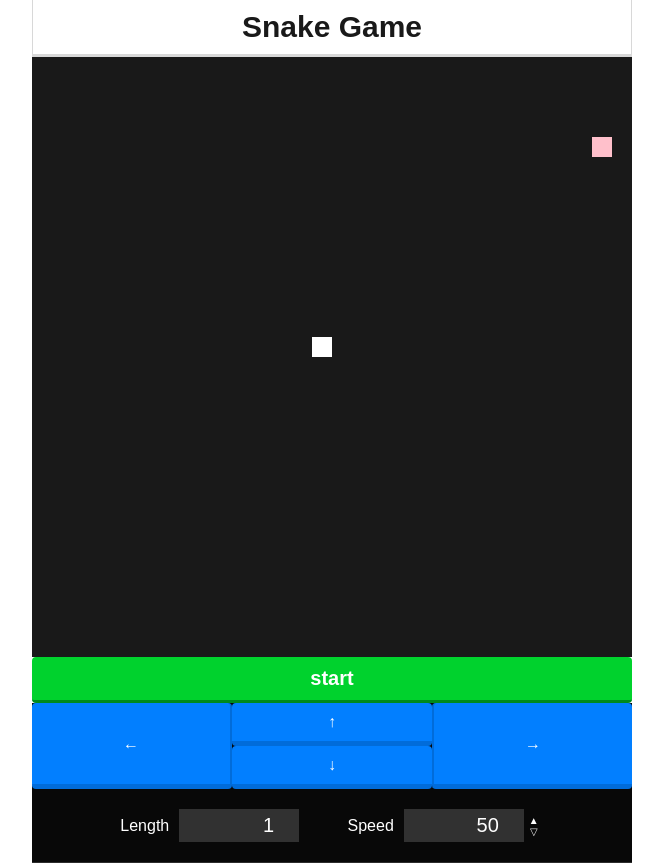
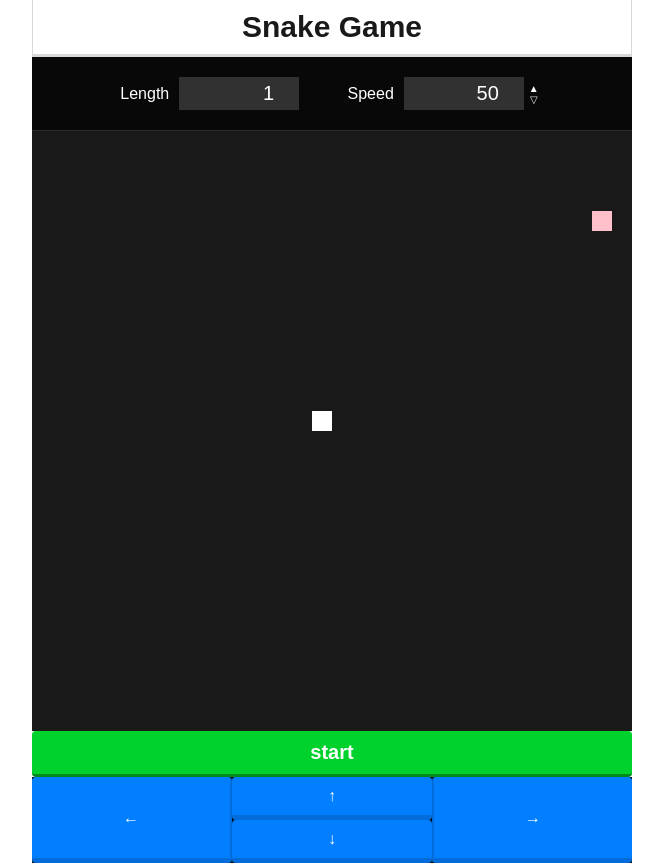
Before and after one commit to version-1/react-snake-game, a React (Create React App) app: page / in a window 1280 px wide. Shown: the whole page, without its empty margins (308-971 px from the left). Built offline with nearby package versions, Linux system fonts and the light colour scheme.

Commit message:
レイアウト変更

```diff
--- a/src/App.js
+++ b/src/App.js
@@ -1,6 +1,9 @@
 import React, { Component } from 'react';
 import Field from './components/Field';
-import Pannel from './components/Pannel';
+import Status from './components/Status';
+import Info from './components/Info';
+import Move from './components/Move';
+import Header from './components/Header';
 import {
   SIZE,
   START_X,
@@ -13,7 +16,6 @@ import {
 } from './Constant';
 import { MAP_KEY_DIRECTION, isBannedDirection, move } from './Directions';
 import { getIndex, isSelf, isFood, newDots, initDots } from './Helper';
-import Status from './components/panels/Status';
 
 class App extends Component {
   constructor(props) {
@@ -139,8 +141,14 @@ class App extends Component {
     } = this.state;
     return (
       <div className="app">
-        <div className={`header width-${width}`}>
-          <h1 className="h1">Snake Game</h1>
+        {status != 'starting' && <Header width={width} />}
+        <div className={`pannel-header width-${this.width}`}>
+          <Info
+            setSpeed={this.setSpeed}
+            interval={interval}
+            length={length}
+            status={status}
+          />
         </div>
         <Field
           dots={dots}
@@ -158,18 +166,11 @@ class App extends Component {
           stop={this.suspended}
           width={width}
         />
-        <Pannel
-          interval={interval}
-          width={width}
-          setDirection={direction => this.setDirection(direction)}
-          setSpeed={this.setSpeed.bind(this)}
-          start={this.start}
-          stop={this.suspended}
-          restart={this.restart}
-          clear={this.clear}
-          status={status}
-          length={length}
-        />
+        <div className={`pannel width-${width}`}>
+          <div className="pannel-body">
+            <Move setDirection={this.setDirection} />
+          </div>
+        </div>
       </div>
     );
   }
--- /dev/null
+++ b/src/components/Header.js
@@ -0,0 +1,14 @@
+import React, { Component } from 'react';
+
+class Header extends Component {
+  render() {
+    const { width } = this.props;
+    return (
+      <div className={`header width-${width}`}>
+        <h1 className="h1"> Snake Game </h1>
+      </div>
+    );
+  }
+}
+
+export default Header;
--- a/src/components/Pannel.js
+++ /dev/null
@@ -1,37 +0,0 @@
-import React, { Component } from 'react';
-import Move from './panels/Move';
-import Info from './panels/Info';
-import Status from './panels/Status';
-
-class Pannel extends Component {
-  render() {
-    const {
-      setDirection,
-      width,
-      length,
-      status,
-      start,
-      stop,
-      restart,
-      interval,
-      setSpeed
-    } = this.props;
-    return (
-      <div className={`pannel width-${width}`}>
-        <div className="pannel-body">
-          <Move setDirection={setDirection} />
-        </div>
-        <div className="pannel-header">
-          <Info
-            setSpeed={setSpeed}
-            interval={interval}
-            length={length}
-            status={status}
-          />
-        </div>
-      </div>
-    );
-  }
-}
-
-export default Pannel;
```
Also changed, not shown: src/components/Info.js (renamed from src/components/panels/Info.js), src/components/Move.js (renamed from src/components/panels/Move.js), src/components/Status.js (renamed from src/components/panels/Status.js).
